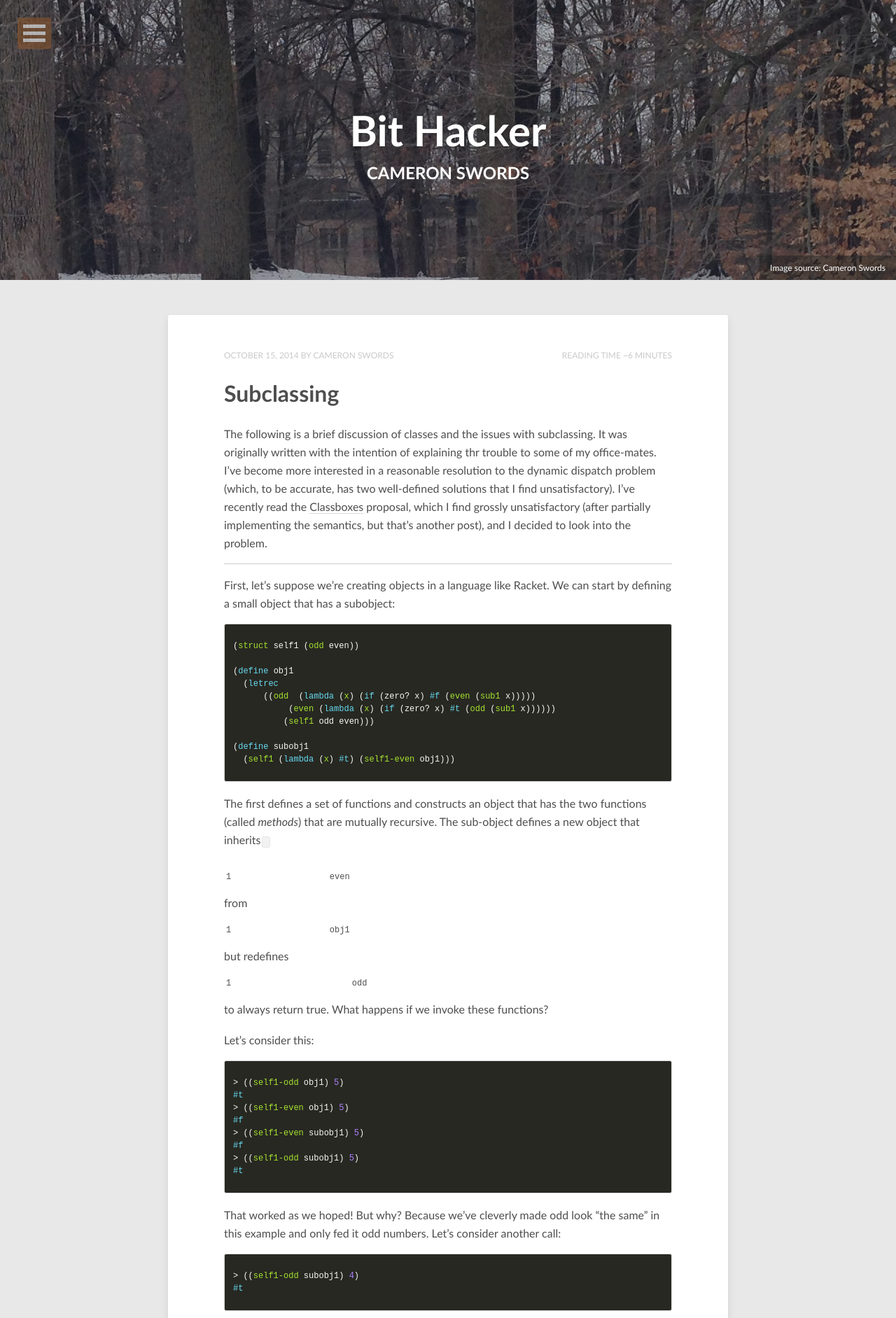
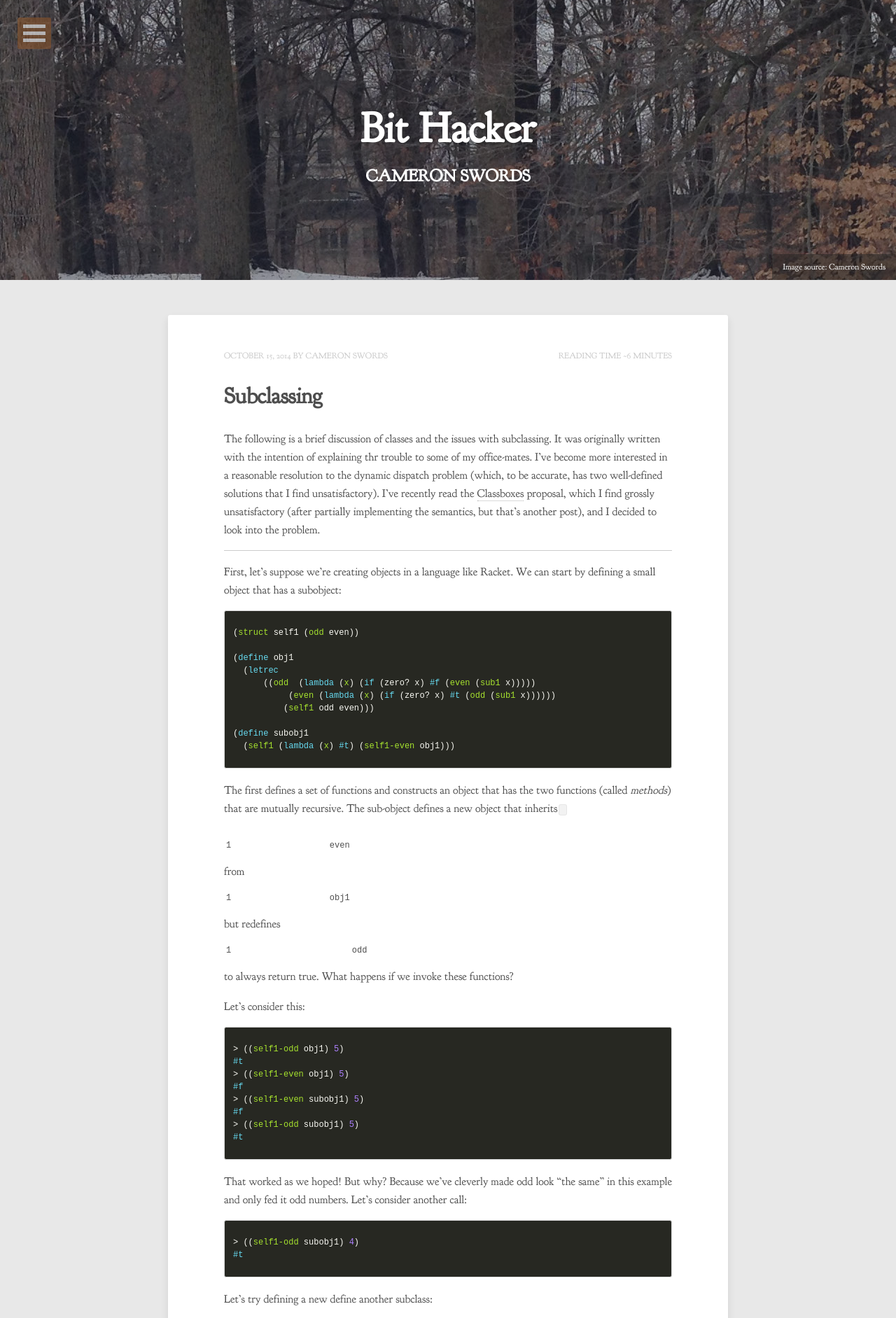
Before and after one commit to cgswords/cgswords.github.io, a Jekyll site: the page built from index.html, in a window 1280 px wide. Shown: the top 1883 px of the page at 70% size. Built offline with Jekyll 4.4.1, drawn with Linux system fonts in a browser that asks for light colours; nearby versions of some CDN libraries; some web fonts are replaced; the list of posts is cut into pages by our own code.

Commit message:
Trying for thise fonts

```diff
--- a/_sass/_fonts.scss
+++ b/_sass/_fonts.scss
@@ -2,8 +2,8 @@
 // --------------------------------------------------
 @font-face {
   font-family: goudy_bookletter;
-  src: url('cgswords.github.io/assets/fonts/goudy_bookletter.svg'),
-       url('cgswords.github.io/assets/fonts/goudy_bookletter.woff'),
-       url('cgswords.github.io/assets/fonts/goudy_bookletter.ttf'),
-       url('cgswords.github.io/assets/fonts/goudy_bookletter.eot');
+  src: url('http://cgswords.github.io/assets/fonts/goudy_bookletter.svg'),
+       url('http://cgswords.github.io/assets/fonts/goudy_bookletter.woff'),
+       url('http://cgswords.github.io/assets/fonts/goudy_bookletter.ttf'),
+       url('http://cgswords.github.io/assets/fonts/goudy_bookletter.eot');
 }
```
